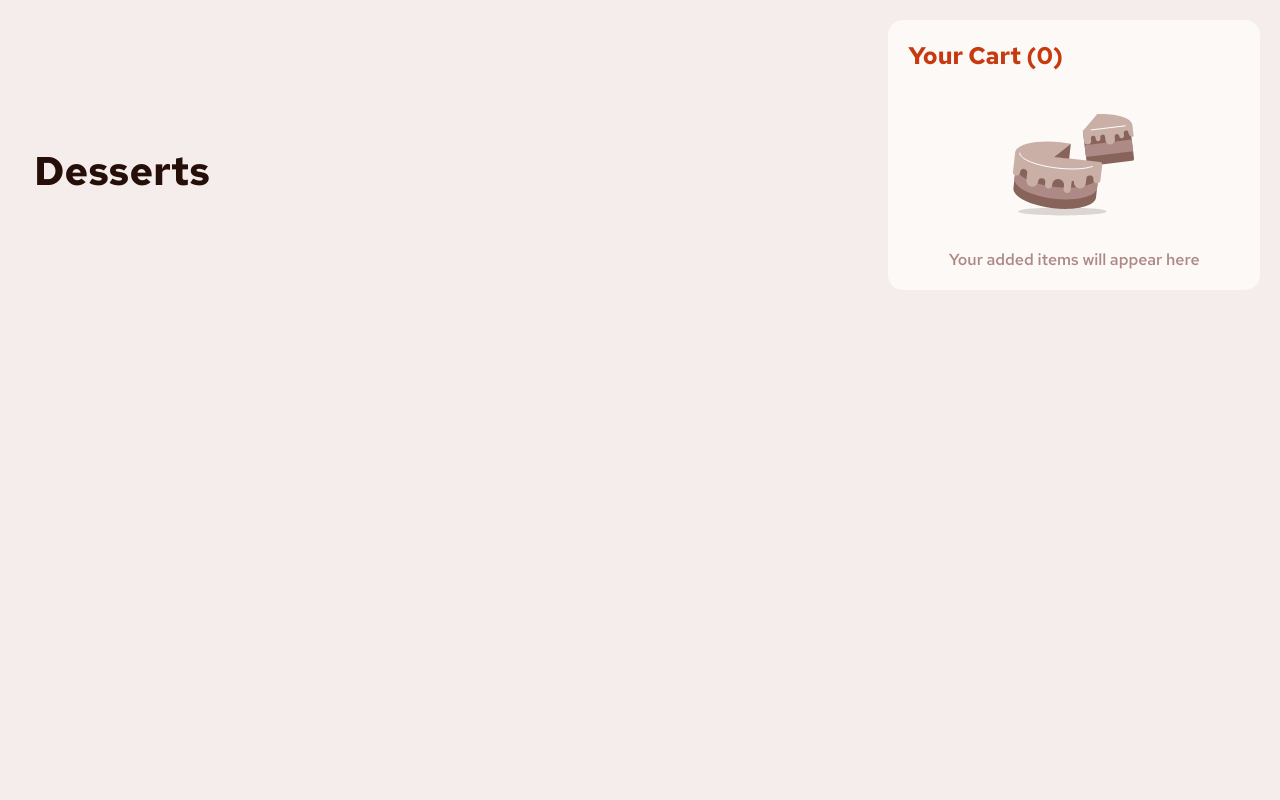
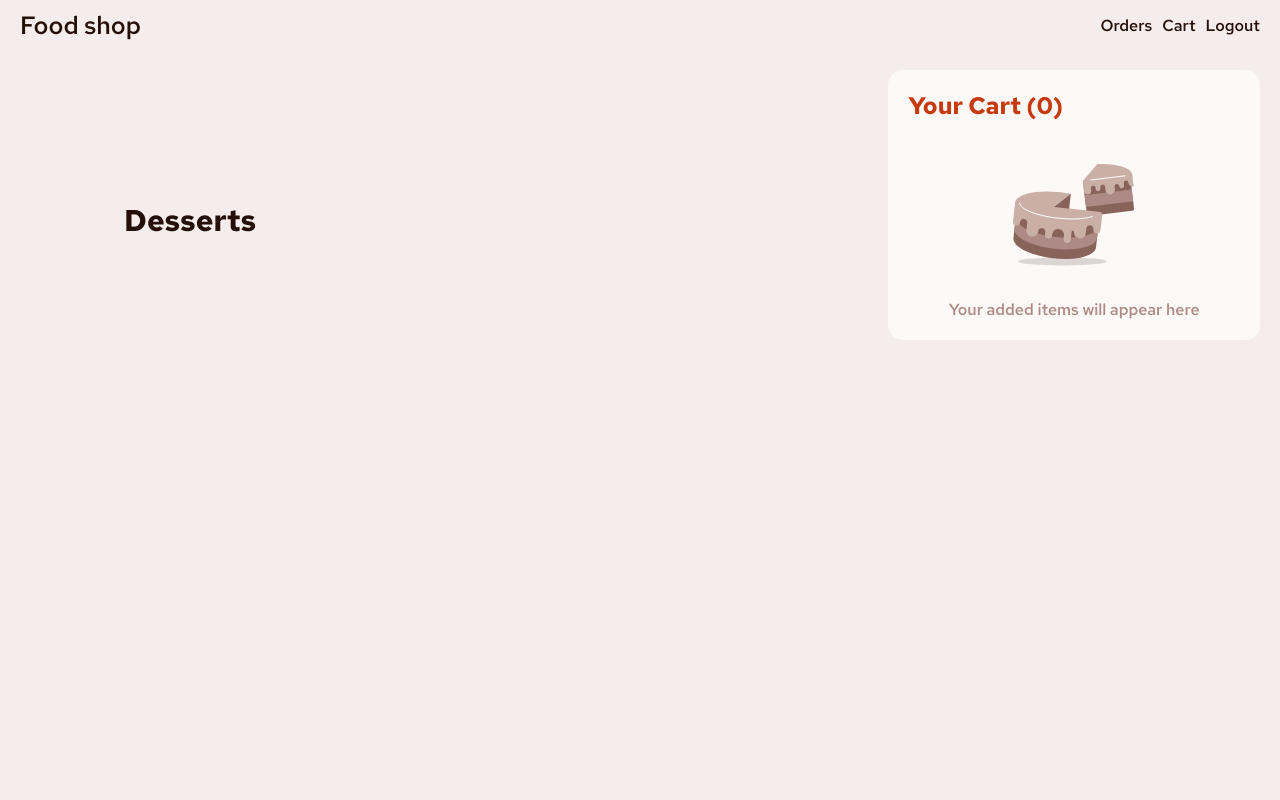
Before and after one commit to aayanaqdas/food_shop, a Flask app: page / in a window 1280 px wide. Run offline with Flask 3, Linux system fonts and the light colour scheme; data that the repository does not hold is empty.

Commit message:
Enhance order management and UI: generate unique order IDs, update database schema, improve navigation and order confirmation styles

```diff
--- a/app/api.py
+++ b/app/api.py
@@ -1,7 +1,7 @@
 from flask import Blueprint, current_app, jsonify, request
-import mysql.connector
-import json
 import logging
+import random
+import string
 
 api = Blueprint('api', __name__)
 
@@ -25,6 +25,10 @@
          return jsonify({'status': 'error', 'message': 'Failed to retrieve products', 'error': str(e)}), 500
 
 
+def generate_order_id():
+    """Generate a short, unique order ID."""
+    return ''.join(random.choices(string.ascii_uppercase + string.digits, k=6))
+
 @api.route('/api/order', methods=['POST'])
 def create_order():
     try:
@@ -37,7 +41,7 @@
 
         conn = current_app.get_db()
         cursor = conn.cursor()
-
+        order_id = generate_order_id()
         # Validate and calculate order total
         order_total = 0
         for product in cart_products:
@@ -52,9 +56,10 @@
             except (ValueError, KeyError):
                 return jsonify({'status': 'error', 'message': 'Invalid product data'}), 400
 
+
+
         # Insert order into Orders table
-        cursor.execute("INSERT INTO Orders (user_id, order_total) VALUES (%s, %s)", (user_id, order_total))
-        order_id = cursor.lastrowid
+        cursor.execute("INSERT INTO Orders (order_id, user_id, order_total) VALUES (%s, %s, %s)", (order_id, user_id, order_total))
 
         # Insert each product into OrderDetails table
         for product in cart_products:
--- a/db_schema.sql
+++ b/db_schema.sql
@@ -21,7 +21,7 @@
 
 -- Orders table for storing order history
 CREATE TABLE Orders (
-    order_id INT AUTO_INCREMENT PRIMARY KEY,
+    order_id VARCHAR(10) PRIMARY KEY,
     user_id INT NOT NULL,
     order_total DECIMAL(10, 2) NOT NULL,
     order_date TIMESTAMP DEFAULT CURRENT_TIMESTAMP,
@@ -31,7 +31,7 @@
 -- OrderDetails table for storing details of products in each order
 CREATE TABLE OrderDetails (
     order_detail_id INT AUTO_INCREMENT PRIMARY KEY,
-    order_id INT NOT NULL,
+    order_id VARCHAR(10) NOT NULL,
     product_id INT NOT NULL,
     quantity INT NOT NULL,
     total_price DECIMAL(10, 2) NOT NULL,
--- a/static/css/main.css
+++ b/static/css/main.css
@@ -42,9 +42,55 @@
   background-color: var(--Rose-100);
 }
 
+nav {
+  width: 100%;
+  height: 50px;
+  padding: 20px;
+  color: var(--Rose-900);
+  display: flex;
+  justify-content: center;
+}
+
+.nav-content {
+  display: flex;
+  justify-content: space-between;
+  align-items: center;
+  width: 100%;
+  max-width: 2000px;
+}
+
+nav h1 a {
+  font-weight: 600;
+  font-size: 25px;
+  text-decoration: none;
+  color: var(--Rose-900);
+}
+
+nav ul {
+  display: flex;
+  gap: 10px;
+}
+
+nav ul li {
+  list-style: none;
+  cursor: pointer;
+  font-weight: 600;
+}
+
+.nav-sticky {
+  box-shadow: 0 2px 6px rgba(0, 0, 0, 0.1);
+  background-color: var(--Rose-50);
+  position: sticky;
+  top: 0;
+  -webkit-transition: background-color 300ms linear;
+  -moz-transition: background-color 300ms linear;
+  -ms-transition: background-color 300ms linear;
+  transition: background-color 300ms linear;
+}
+
 .container {
   width: 100%;
-  height: 100vh;
+  height: 100%;
 }
 
 .content {
@@ -57,7 +103,7 @@
 }
 
 .header {
-  font-size: 40px;
+  font-size: 30px;
   font-weight: 700;
   color: var(--Rose-900);
   grid-row: 1;
@@ -71,7 +117,7 @@
   place-content: center;
   grid-column-gap: 30px;
   grid-row-gap: 50px;
-  grid-template-columns: repeat(auto-fit, minmax(250px, auto));
+  grid-template-columns: repeat(auto-fit, minmax(300px, auto));
 }
 
 .product {
--- a/static/css/orderConfirmation.css
+++ b/static/css/orderConfirmation.css
@@ -28,7 +28,7 @@
   font-weight: 700;
 }
 
-.order-confirm-id{
+.order-confirm-id {
   color: var(--Rose-900);
   font-weight: 700;
 }
@@ -43,6 +43,7 @@
   display: flex;
   flex-direction: column;
   border-radius: 10px;
+  max-height: 300px;
 }
 
 #order-products {
--- a/static/js/main.js
+++ b/static/js/main.js
@@ -12,3 +12,14 @@
 }
 
 fetchProductData();
+
+window.onscroll = () => {
+  const navEl = document.querySelector("nav");
+
+  if(window.pageYOffset > 50){
+    navEl.classList.add("nav-sticky");
+  }
+  else{
+    navEl.classList.remove("nav-sticky");
+  }
+};
--- a/templates/index.html
+++ b/templates/index.html
@@ -17,13 +17,23 @@
     <title>Food shop</title>
   </head>
   <body>
+    <nav>
+      <div class="nav-content">
+        <h1><a href="/">Food shop</a></h1>
+        <ul>
+          <li>Orders</li>
+          <li>Cart</li>
+          <li>Logout</li>
+        </ul>
+      </div>
+    </nav>
     <div class="container">
       <div class="content">
         <div id="productsGrid" class="products-grid">
           <h1 class="header">Desserts</h1>
         </div>
 
-        <div class="cart-container">
+        <div class="cart-container" >
           <div class="cart">
             <h2 class="cart-header">Your Cart (<span id="cart-product-count">0</span>)</h2>
             <div id="cart-content">
```
Also changed, not shown: 1 other file.
